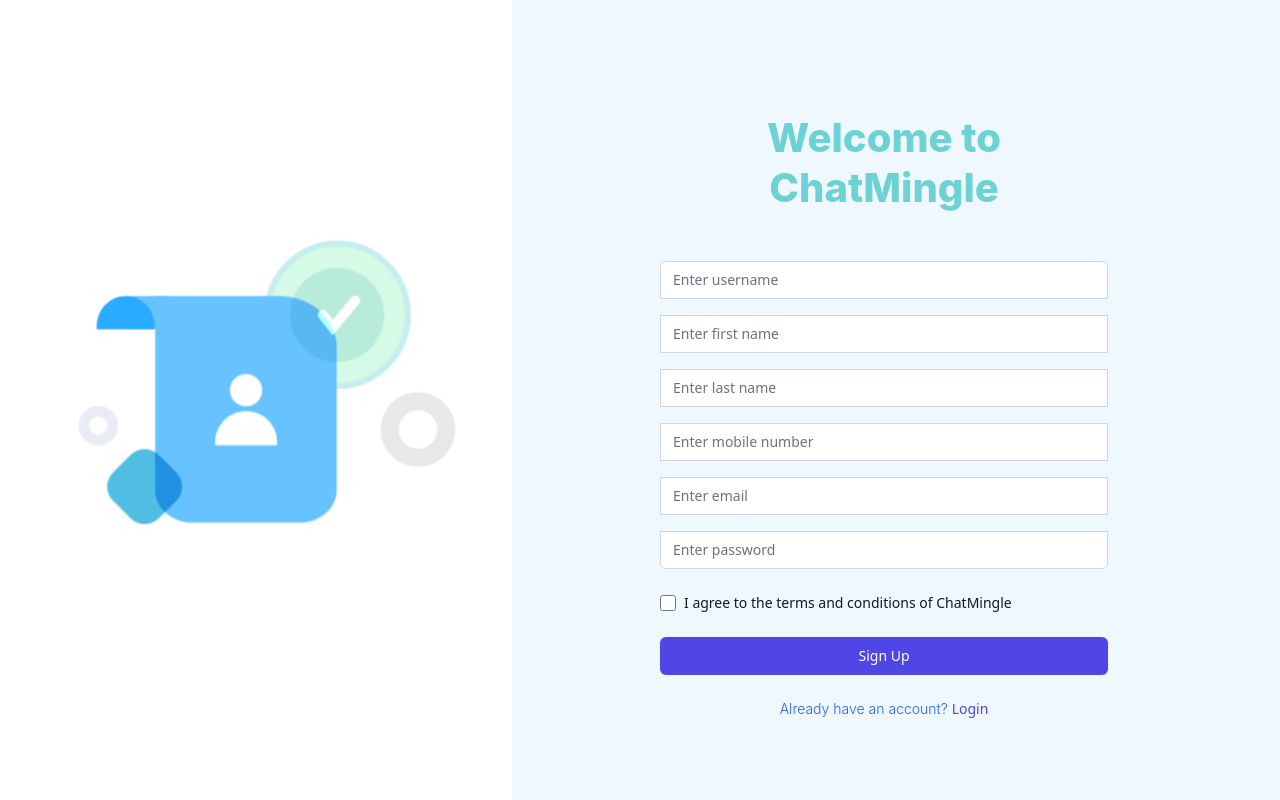
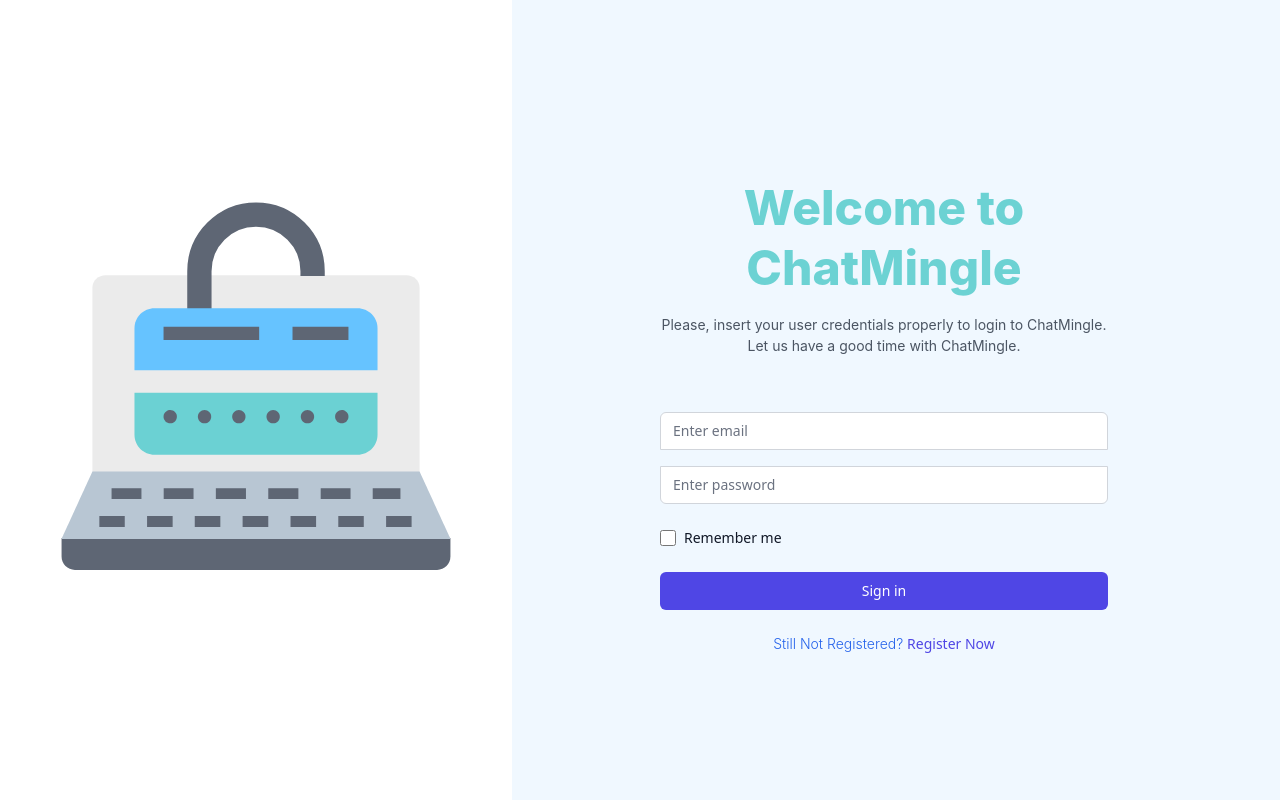
Before and after one commit to KavithRashintha/ChatMingle, a React (Vite) app in the folder Front-End/chat_mingle/: page /login in a window 1280 px wide. Built offline with nearby package versions, Linux system fonts and the light colour scheme.

Commit message:
Login Function from the fronend created

```diff
--- a/Front-End/chat_mingle/src/App.jsx
+++ b/Front-End/chat_mingle/src/App.jsx
@@ -1,19 +1,20 @@
 import './App.css'
-import { Routes , Route} from 'react-router-dom';
 import Login from "./pages/login/login.jsx";
+import {Route,Routes} from "react-router-dom";
 import Signup from "./pages/signup/signup.jsx";
 import Chat from "./pages/chat/chat.jsx";
+import ProtectedRoutes from "./routes/protectedRoutes.jsx";
+
 function App() {
 
   return (
-    <>
-        {/*<Routes>
-            <Route path='/' element={<Login></Login>}></Route>
-            <Route path='/signup' element={<Signup></Signup>}></Route>
-            <Route path='/chat' element={<Chat></Chat>}></Route>
-        </Routes>*/}
-        <Signup></Signup>
-    </>
+      <Routes>
+          <Route path="/login" element={<Login />} />
+          <Route path="/signup" element={<Signup />} />
+          <Route element={<ProtectedRoutes />}>
+              <Route path="/chat" element={<Chat />} />
+          </Route>
+      </Routes>
   )
 }
 
--- a/Front-End/chat_mingle/src/main.jsx
+++ b/Front-End/chat_mingle/src/main.jsx
@@ -1,13 +1,13 @@
 import React from 'react'
 import ReactDOM from 'react-dom/client'
-import { BrowserRouter } from 'react-router-dom';
+import {BrowserRouter} from 'react-router-dom';
 import App from './App.jsx'
 import './index.css'
 
 ReactDOM.createRoot(document.getElementById('root')).render(
   <React.StrictMode>
-    <BrowserRouter>
-        <App></App>
-    </BrowserRouter>
+      <BrowserRouter>
+          <App />
+      </BrowserRouter>
   </React.StrictMode>,
 )
--- a/Front-End/chat_mingle/src/pages/chat/chat.jsx
+++ b/Front-End/chat_mingle/src/pages/chat/chat.jsx
@@ -1,9 +1,8 @@
 import './chat.css';
-import {useState} from "react";
 
 function Chat(){
 
-    const [chats, setChats] = useState([]);
+    /*const [chats, setChats] = useState([]);*/
     return(
         <div>
 
--- a/Front-End/chat_mingle/src/pages/login/login.jsx
+++ b/Front-End/chat_mingle/src/pages/login/login.jsx
@@ -1,9 +1,32 @@
 import './login.css';
 import Lottie from "lottie-react";
-import { Link } from 'react-router-dom';
+import { Link, useNavigate } from 'react-router-dom';
 import loginAnimation from '../../assets/login.json';
+import { useState } from "react";
+import axios from "axios";
 
 function Login() {
+
+    const [email, setEmail] = useState('');
+    const [password, setPassword] = useState('');
+    const [errorMessage, setErrorMessage] = useState('');
+
+    const navigate = useNavigate();
+    const handleSubmit = async (e) => {
+        e.preventDefault();
+
+        try {
+            const response = await axios.post('http://localhost:3000/user/login', { email, password });
+            console.log(response);
+
+            localStorage.setItem('token', response.data.token);
+            navigate('/chat');
+        } catch (error) {
+            setErrorMessage('Login failed. Please check your credentials.');
+            console.error('Login Failed', error);
+        }
+    };
+
     return (
         <div className="flex min-h-screen">
             <div className="hidden lg:flex lg:w-2/5 justify-center items-center p-8">
@@ -19,10 +42,10 @@
                             Welcome to ChatMingle
                         </h1>
                         <p className="mt-2 text-center text-sm text-gray-600 mb-4">
-                            Please, Insert your user credentials properly for login to ChatMingle. Let's have a good time with ChatMingle.
+                            Please, insert your user credentials properly to login to ChatMingle. Let us have a good time with ChatMingle.
                         </p>
                     </div>
-                    <form className="mt-8 space-y-6" action="#" method="POST">
+                    <form className="mt-8 space-y-6" onSubmit={handleSubmit}>
                         <div className="space-y-4">
                             <div>
                                 <label htmlFor="email-address" className="sr-only">Email address</label>
@@ -31,9 +54,11 @@
                                     name="email"
                                     type="email"
                                     autoComplete="email"
+                                    value={email}
                                     required
                                     className="appearance-none rounded-none relative block w-full px-3 py-2 border border-gray-300 placeholder-gray-500 text-gray-900 rounded-t-md focus:outline-none focus:ring-indigo-500 focus:border-indigo-500 focus:z-10 sm:text-sm"
                                     placeholder="Enter email"
+                                    onChange={(e) => setEmail(e.target.value)}
                                 />
                             </div>
                             <div>
@@ -43,9 +68,11 @@
                                     name="password"
                                     type="password"
                                     autoComplete="current-password"
+                                    value={password}
                                     required
                                     className="appearance-none rounded-none relative block w-full px-3 py-2 border border-gray-300 placeholder-gray-500 text-gray-900 rounded-b-md focus:outline-none focus:ring-indigo-500 focus:border-indigo-500 focus:z-10 sm:text-sm"
                                     placeholder="Enter password"
+                                    onChange={(e) => setPassword(e.target.value)}
                                 />
                             </div>
                         </div>
@@ -64,6 +91,12 @@
                             </div>
                         </div>
 
+                        {errorMessage && (
+                            <div className="text-red-500 text-sm text-center">
+                                {errorMessage}
+                            </div>
+                        )}
+
                         <div>
                             <button
                                 type="submit"
@@ -73,40 +106,14 @@
                             </button>
                         </div>
 
-                        <div className="signUpLink text-sm flex">
-                            <p className="font-light text-blue-600">
-                                Still Not Registered ?
+                        <div className="signUpLink text-sm flex justify-center">
+                            <p className="font-light text-blue-600 mr-2">
+                                Still Not Registered?
                             </p>
                             <Link to='/signup' className="font-medium text-indigo-600 hover:text-indigo-500">
                                 Register Now
                             </Link>
                         </div>
-
-                        {/*<div className="flex items-center justify-center">
-                            <span className="text-sm text-gray-600">Or continue with</span>
-                        </div>
-                        <div className="grid grid-cols-2 gap-3">
-                            <div>
-                                <a href="#" className="w-full inline-flex justify-center py-2 px-4 border border-gray-300 rounded-md shadow-sm bg-white text-sm font-medium text-gray-500 hover:bg-gray-50">
-                                    <span className="sr-only">Sign in with Google</span>
-                                    <svg className="w-5 h-5" aria-hidden="true" viewBox="0 0 48 48">
-                                        <path d="M24 9.5c3.15 0 5.26 1.37 6.47 2.52L35.12 6C31.8 3.08 28.2 1 24 1 16.48 1 10.27 5.84 7.5 12.5l7.53 5.85C16.18 14.49 19.9 9.5 24 9.5z" fill="#EA4335" />
-                                        <path d="M46.5 24c0-1.96-.16-3.75-.45-5.53H24v11h12.94c-.56 3.03-2.15 5.58-4.4 7.32l7.04 5.52C43.54 38.02 46.5 31.54 46.5 24z" fill="#4285F4" />
-                                        <path d="M17 27.95l-2.53-1.95-7.57 5.87c3.28 6.36 9.74 10.68 17.1 10.68 4.5 0 8.52-1.5 11.37-4.08l-7.05-5.51c-1.81 1.18-3.98 1.83-6.32 1.83-4.98 0-9.2-3.34-10.7-8.06z" fill="#FBBC05" />
-                                        <path d="M7.5 12.5c-1.32 2.59-2.1 5.55-2.1 8.5s.78 5.91 2.1 8.5l7.55-5.85C14.67 23.01 14 21.53 14 20s.67-3.01 1.95-4.65L7.5 12.5z" fill="#34A853" />
-                                    </svg>
-                                </a>
-                            </div>
-
-                            <div>
-                                <a href="#" className="w-full inline-flex justify-center py-2 px-4 border border-gray-300 rounded-md shadow-sm bg-white text-sm font-medium text-gray-500 hover:bg-gray-50">
-                                    <span className="sr-only">Sign in with GitHub</span>
-                                    <svg className="w-5 h-5" aria-hidden="true" viewBox="0 0 24 24">
-                                        <path fillRule="evenodd" clipRule="evenodd" d="M12 .5C5.79.5.5 5.79.5 12S5.79 23.5 12 23.5 23.5 18.21 23.5 12 18.21.5 12 .5zm6.8 19.7c-.5.1-.7-.2-.7-.5v-1.7c0-.4-.1-.7-.4-.9 2.6-.3 5.3-1.2 5.3-5.7 0-1.3-.5-2.4-1.2-3.3.1-.3.5-1.5-.1-3.1 0 0-1-.3-3.3 1.2-.9-.2-1.8-.3-2.7-.3s-1.8.1-2.7.3c-2.3-1.5-3.3-1.2-3.3-1.2-.6 1.6-.2 2.8-.1 3.1-.8.9-1.2 2-1.2 3.3 0 4.5 2.7 5.4 5.3 5.7-.3.3-.4.6-.4.9v1.7c0 .3-.2.6-.7.5A8.5 8.5 0 0112 3.5 8.5 8.5 0 0118.8 20.2z" fill="#181616" />
-                                    </svg>
-                                </a>
-                            </div>
-                        </div>*/}
                     </form>
                 </div>
             </div>
--- /dev/null
+++ b/Front-End/chat_mingle/src/routes/protectedRoutes.jsx
@@ -0,0 +1,8 @@
+import { Navigate, Outlet } from 'react-router-dom';
+
+const ProtectedRoutes = () => {
+    const token = localStorage.getItem('token');
+    return token ? <Outlet /> : <Navigate to="/login" />;
+};
+
+export default ProtectedRoutes;
--- a/Front-End/chat_mingle/src/routes/routes.jsx
+++ /dev/null
@@ -1,15 +0,0 @@
-import {Routes , Route} from "react-router-dom";
-import SignUp from "../pages/signup/signup.jsx";
-import Login from "../pages/login/login.jsx";
-import Signup from "../pages/signup/signup.jsx";
-
-function AppRoutes(){
-    return(
-        <Routes>
-            <Route path='/' element={<Login></Login>}></Route>
-            <Route path='/signup' element={<Signup></Signup>}></Route>
-        </Routes>
-    )
-}
-
-export default AppRoutes;
```
Also changed, not shown: 1 other file (tests, documents, lock files or other folders).
